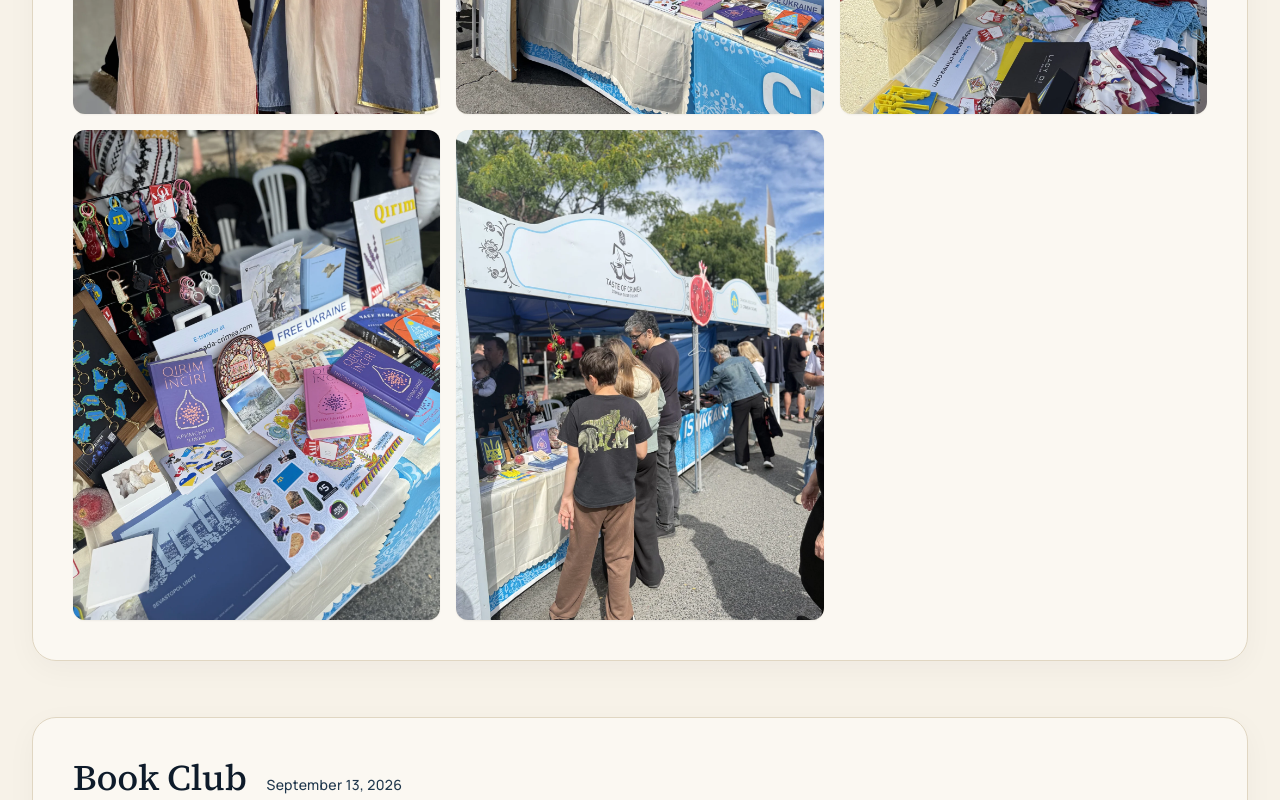
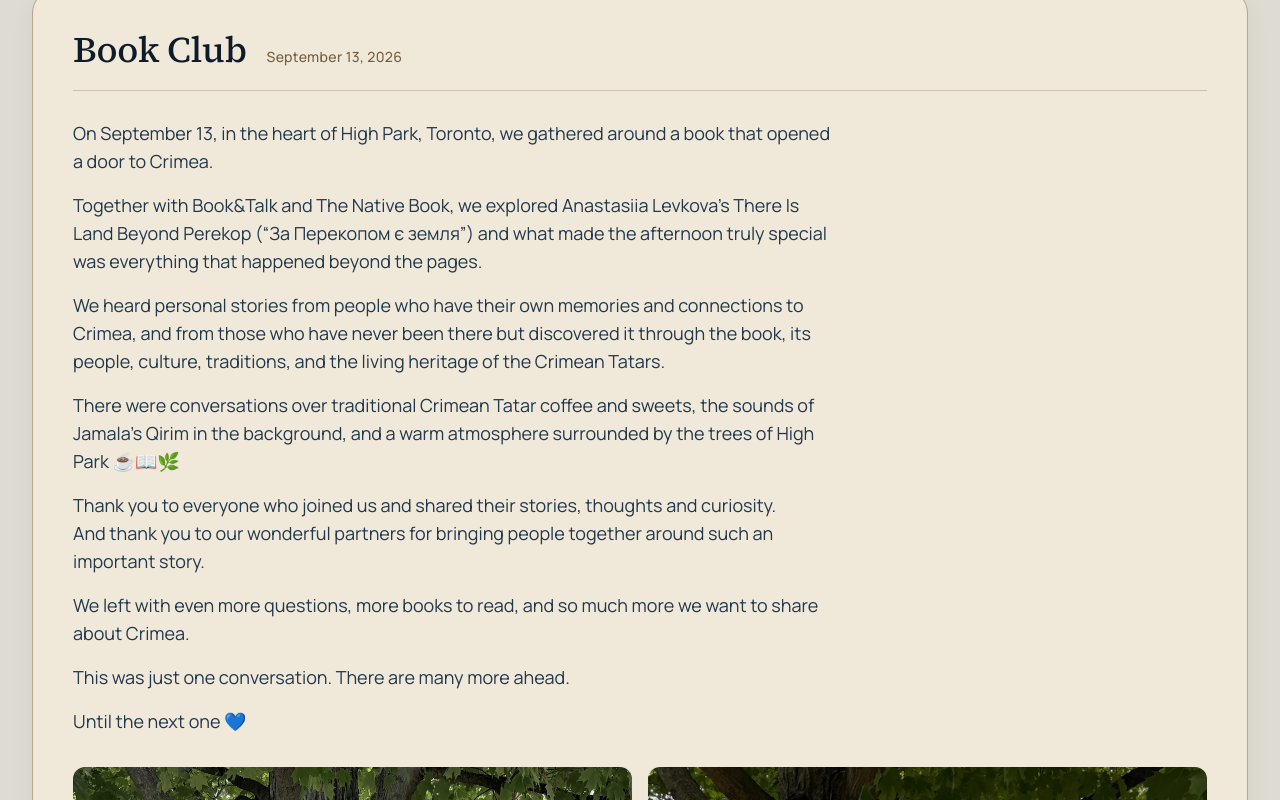
Before and after one commit to maxudovvv/cth, a Next.js app: page /past-events in a window 1280 px wide. Shown: the part 1540-2340 px from the top of the page. Built offline with nearby package versions, Linux system fonts and the light colour scheme.

Commit message:
Preview warm neutral event cards with uniform rectangular photo grids

```diff
--- a/src/app/past-events/page.tsx
+++ b/src/app/past-events/page.tsx
@@ -12,20 +12,22 @@ export const metadata: Metadata = {
 };
 
 
-
 export default function PastEventsPage() {
   return (
     <>
       <EventsHeader past />
-      <div className="bg-ivory py-16 md:py-24">
+      <div className="bg-[#dedbd2] py-16 md:py-24">
         <div className="container-wide space-y-10 md:space-y-14">
-          {descriptions.map(({ title, paragraphs, date, dateLabel }, index) => (
-            <section key={title} aria-labelledby={`event-${index + 1}`} className="rounded-2xl border border-gold/60 bg-white/40 p-5 shadow-[0_8px_30px_rgba(10,35,55,0.04)] sm:p-8 md:rounded-3xl md:p-10">
-              <div className="mb-7 flex flex-wrap items-baseline gap-x-5 gap-y-3 border-b border-gold/25 pb-5">
+          {descriptions.map(({ title, paragraphs, date, dateLabel }, index) => {
+            const eventPhotos = photos.filter((photo) => photo.event === index + 1);
+            const columns = eventPhotos.length === 5 ? "lg:grid-cols-5" : eventPhotos.length % 3 === 0 ? "sm:grid-cols-3" : "sm:grid-cols-2";
+            return (
+            <section key={title} aria-labelledby={`event-${index + 1}`} className="rounded-2xl border border-[#b6a68a] bg-[#f0e8d9] p-5 shadow-[0_6px_24px_rgba(21,39,48,0.05)] sm:p-8 md:rounded-3xl md:p-10">
+              <div className="mb-7 flex flex-wrap items-baseline gap-x-5 gap-y-3 border-b border-[#cfc2ac] pb-5">
                 <h2 id={`event-${index + 1}`} className="max-w-4xl font-display text-3xl leading-tight text-navy md:text-4xl">
                   {title}
                 </h2>
-                <time dateTime={date} className="text-sm font-medium tracking-wide text-navy-600">
+                <time dateTime={date} className="text-sm font-medium tracking-wide text-[#766044]">
                   {dateLabel}
                 </time>
               </div>
@@ -34,17 +36,18 @@ export default function PastEventsPage() {
                   <p key={paragraphIndex}>{paragraph}</p>
                 ))}
               </div>
-              <div className="grid grid-cols-1 items-start gap-4 sm:grid-cols-2 lg:grid-cols-3">
-                {photos.filter((photo) => photo.event === index + 1).map((photo, photoIndex) => (
-                  <PhotoLightbox key={photo.src} src={photo.src} alt={`${title} — photo ${photoIndex + 1}`} className="w-full rounded-xl bg-ivory-dim shadow-sm">
-                    <Image src={photo.src} alt={`${title} — photo ${photoIndex + 1}`} width={photo.width} height={photo.height}
-                      sizes="(max-width: 639px) 100vw, (max-width: 1023px) 50vw, 33vw"
-                      className="h-auto w-full transition-opacity duration-200 group-hover:opacity-90" />
+              <div className={`grid grid-cols-1 gap-3 sm:gap-4 ${columns}`}>
+                {eventPhotos.map((photo, photoIndex) => (
+                  <PhotoLightbox key={photo.src} src={photo.src} alt={`${title} — photo ${photoIndex + 1}`} className="relative aspect-[4/5] w-full rounded-xl bg-ivory-dim shadow-sm">
+                    <Image src={photo.src} alt={`${title} — photo ${photoIndex + 1}`} fill
+                      sizes={eventPhotos.length === 5 ? "(max-width: 1023px) 100vw, 20vw" : eventPhotos.length % 3 === 0 ? "(max-width: 639px) 100vw, 33vw" : "(max-width: 639px) 100vw, 50vw"}
+                      className="object-cover transition-opacity duration-200 group-hover:opacity-90" />
                   </PhotoLightbox>
                 ))}
               </div>
             </section>
-          ))}
+            );
+          })}
         </div>
       </div>
     </>
```
